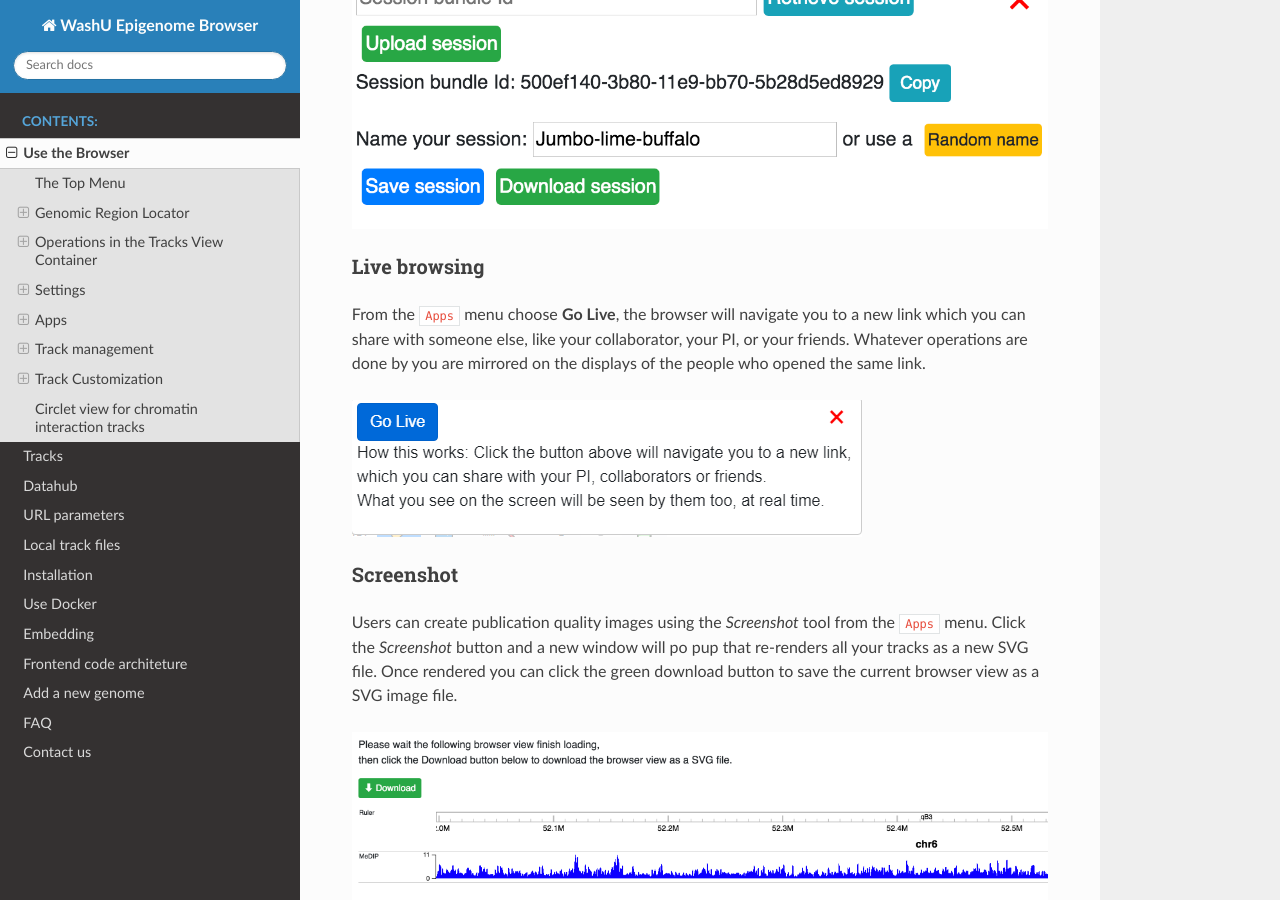
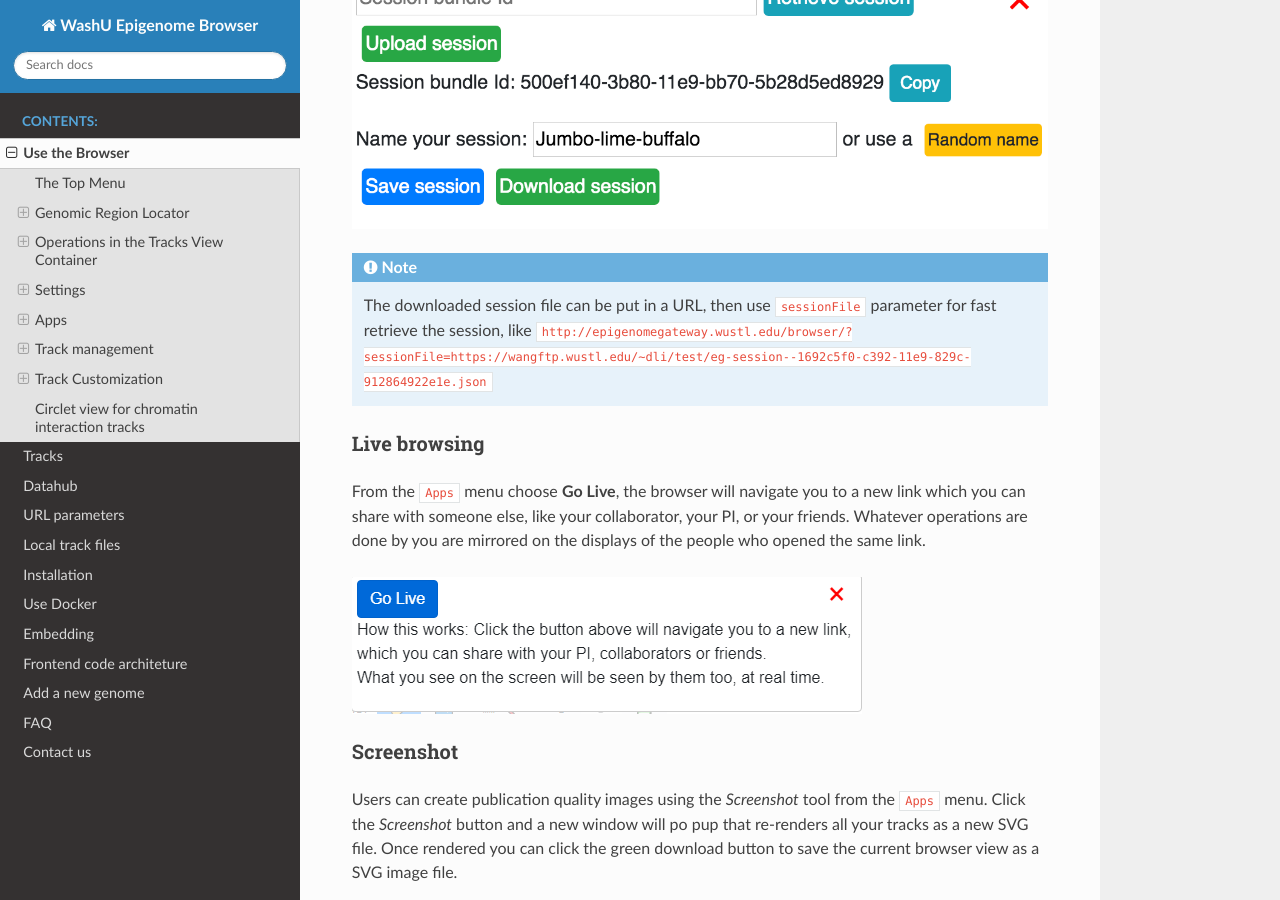
Before and after one commit to lidaof/eg-docs, a Sphinx documentation site: the page built from docs/usage.rst, in a window 1280 px wide and 900 px high, scrolled down 17236 px. Built offline with Sphinx 7.4.7 and the Read the Docs theme 2.0.0, drawn with Linux system fonts in a browser that asks for light colours.

Commit message:
sessionFile example

```diff
--- a/docs/usage.rst
+++ b/docs/usage.rst
@@ -279,6 +279,9 @@
 
 .. image:: _static/session_dn_up.png
 
+.. note:: The downloaded session file can be put in a URL, then use ``sessionFile`` parameter for fast retrieve
+            the session, like ``http://epigenomegateway.wustl.edu/browser/?sessionFile=https://wangftp.wustl.edu/~dli/test/eg-session--1692c5f0-c392-11e9-829c-912864922e1e.json``
+
 Live browsing
 ~~~~~~~~~~~~~
 
```
Also changed, not shown: docs/tracks.rst (line endings or trailing spaces).
